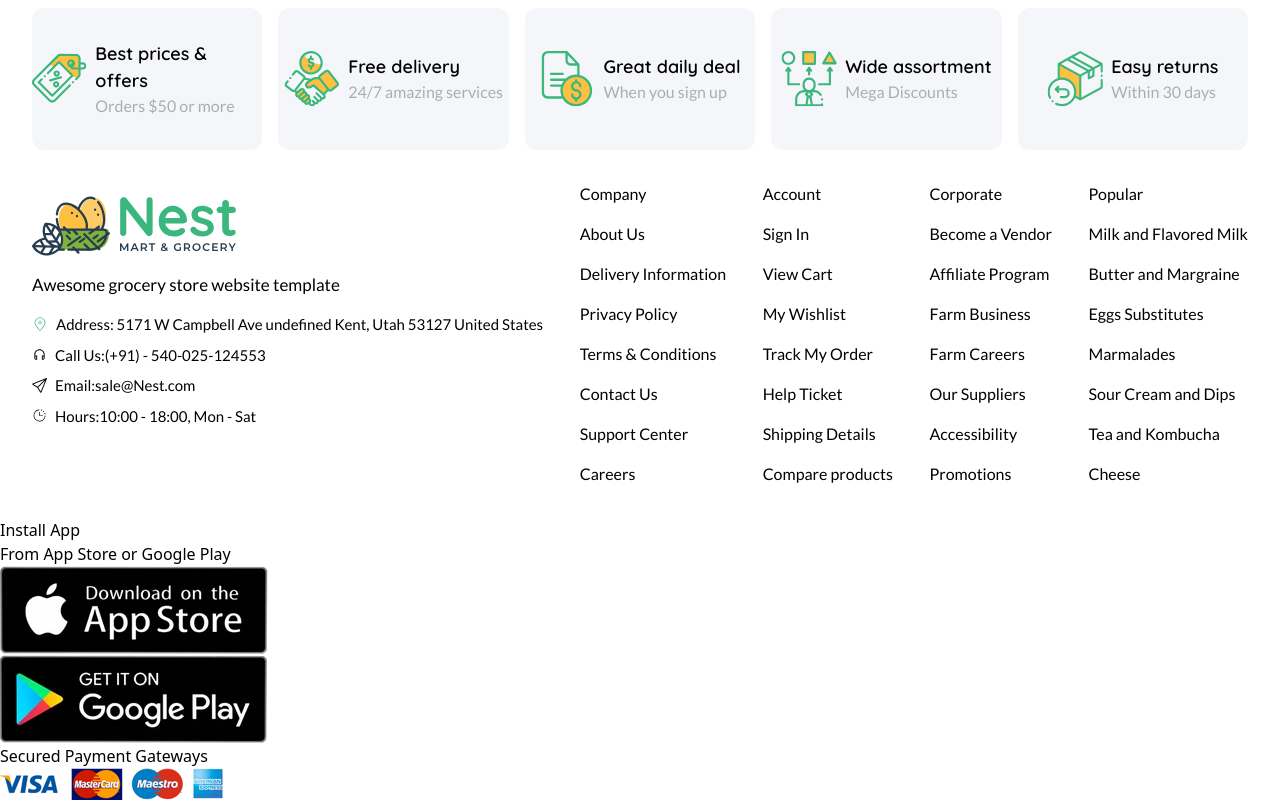
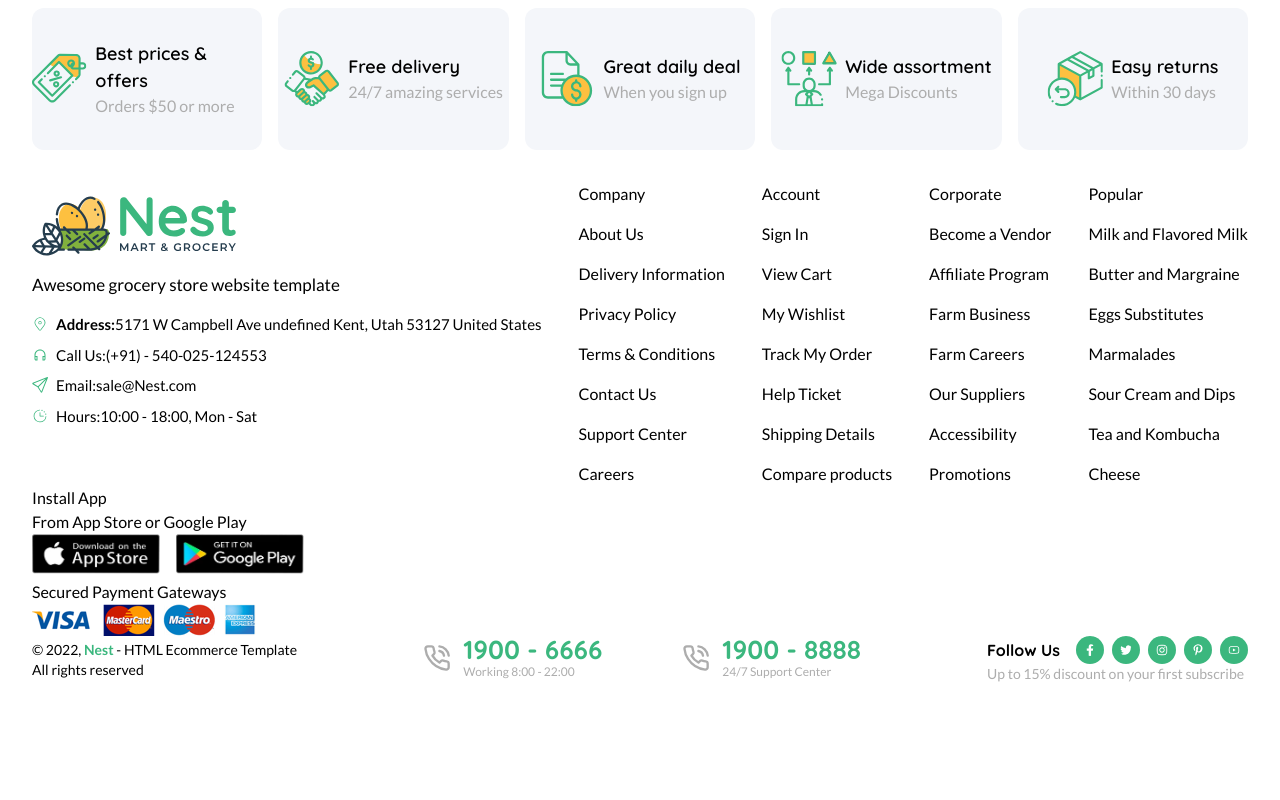
Before and after one commit to Abdul-Hafeez5/E-Commerce-Website-clone, a React (Create React App) app: page / in a window 1280 px wide. Shown: the part 5968-6768 px from the top of the page. After the commit the page ends 6684 px from the top, so only its background shows below. Built offline with nearby package versions, Linux system fonts and the light colour scheme.

Commit message:
Complete Footer scetion

```diff
--- a/src/App.js
+++ b/src/App.js
@@ -10,6 +10,7 @@ import HeroSec from "./components/HeroSec";
 import { banner9 } from "./assets/Deals/index";
 import QuickViews from "./containers/QuickViews";
 import MainFooter from "./components/MainFooter";
+import Footer from "./containers/Footer";
 
 function App() {
   return (
@@ -28,7 +29,7 @@ function App() {
         img={banner9}
       />
       <QuickViews />
-      <MainFooter />
+      <Footer />
     </div>
   );
 }
--- /dev/null
+++ b/src/components/AfterFooter.jsx
@@ -0,0 +1,58 @@
+import React from "react";
+import { LuPhoneCall } from "react-icons/lu";
+import { FaFacebookF } from "react-icons/fa";
+import { FaTwitter } from "react-icons/fa6";
+import { FaInstagram } from "react-icons/fa";
+import { FaPinterestP } from "react-icons/fa6";
+import { AiOutlineYoutube } from "react-icons/ai";
+
+const AfterFooter = () => {
+  return (
+    <div className="flex items-center justify-between text-sm font-lato">
+      <div>
+        <p>
+          © 2022, <span className="font-semibold text-primary">Nest </span>-
+          HTML Ecommerce Template
+        </p>
+        <p>All rights reserved</p>
+      </div>
+      <div className="flex gap-x-20">
+        <div className="flex gap-x-3">
+          <LuPhoneCall className="items-center w-7 h-9 text-secondary " />
+          <div>
+            <p className="font-bold font-quickSand text-primary text-[26px]">
+              1900 - 6666
+            </p>
+            <p className="mt-1 text-xs text-secondary">Working 8:00 - 22:00</p>
+          </div>
+        </div>
+        <div className="flex gap-x-3">
+          <LuPhoneCall className="items-center w-7 h-9 text-secondary " />
+          <div>
+            <p className="font-bold font-quickSand text-primary text-[26px]">
+              1900 - 8888
+            </p>
+            <p className="mt-1 text-xs text-secondary">24/7 Support Center</p>
+          </div>
+        </div>
+      </div>
+      <div>
+        <div className="flex items-center gap-x-4">
+          <p className="text-base font-bold font-quickSand">Follow Us</p>
+          <div className="flex gap-x-2">
+            <FaFacebookF className="p-2 text-white rounded-full bg-primary w-7 h-7" />
+            <FaTwitter className="p-2 text-white rounded-full bg-primary w-7 h-7" />
+            <FaInstagram className="p-2 text-white rounded-full bg-primary w-7 h-7" />
+            <FaPinterestP className="p-2 text-white rounded-full bg-primary w-7 h-7" />
+            <AiOutlineYoutube className="p-2 text-white rounded-full bg-primary w-7 h-7" />
+          </div>
+        </div>
+        <p className="text-secondary">
+          Up to 15% discount on your first subscribe
+        </p>
+      </div>
+    </div>
+  );
+};
+
+export default AfterFooter;
--- a/src/components/MainFooter.jsx
+++ b/src/components/MainFooter.jsx
@@ -12,10 +12,8 @@ import {
 
 const MainFooter = () => {
   return (
-    <div>
-
-
-    <div className="flex justify-between mx-8 my-8 font-lato">
+    <div className="font-lato">
+      <div className="flex justify-between ">
         <div>
           <div className="my-2">
             <img src={logo} alt="" />
@@ -24,28 +22,30 @@ const MainFooter = () => {
             </p>
           </div>
           <div className="flex flex-col gap-y-2 text-[15px]">
-          <div className="flex items-center gap-x-2">
+            <div className="flex items-center justify-center gap-x-2">
               <CiLocationOn className="w-4 h-4 text-primary" />
               <p>
-              <span>Address:</span> 5171 W Campbell Ave undefined Kent, Utah
-              53127 United States
+                <span className="hidden font-bold lg:inline-block ">
+                  Address:
+                </span>
+                5171 W Campbell Ave undefined Kent, Utah 53127 United States
               </p>
             </div>
             <div className="flex items-center gap-x-2">
-            <LiaHeadphonesAltSolid />
+              <LiaHeadphonesAltSolid className="w-4 h-4 text-primary" />
               <p>
                 <span>Call Us:</span>(+91) - 540-025-124553
               </p>
             </div>
             <div className="flex items-center gap-x-2">
-            <BsSend />
+              <BsSend className="w-4 h-4 text-primary" />
 
               <p>
                 <span>Email:</span>sale@Nest.com
               </p>
             </div>
             <div className="flex items-center gap-x-2">
-            <PiClockCountdownLight />
+              <PiClockCountdownLight className="w-4 h-4 text-primary" />
               <p>
                 <span>Hours:</span>10:00 - 18:00, Mon - Sat
               </p>
@@ -96,9 +96,9 @@ const MainFooter = () => {
       <div>
         <h1>Install App</h1>
         <p>From App Store or Google Play</p>
-        <div>
-          <img src={app_store} alt="" />
-          <img src={google_play} alt="" />
+        <div className="inline-flex gap-x-4 ">
+          <img src={app_store} alt="" className="w-32 h-10" />
+          <img src={google_play} alt="" className="w-32 h-10" />
         </div>
         <div>
           <p>Secured Payment Gateways</p>
--- /dev/null
+++ b/src/containers/Footer.jsx
@@ -0,0 +1,14 @@
+import React from "react";
+import MainFooter from "../components/MainFooter";
+import AfterFooter from "../components/AfterFooter";
+
+const Footer = () => {
+  return (
+    <div className="mx-8 my-8">
+      <MainFooter />
+      <AfterFooter />
+    </div>
+  );
+};
+
+export default Footer;
```
Lines whose indentation alone changed are shown as unchanged.
